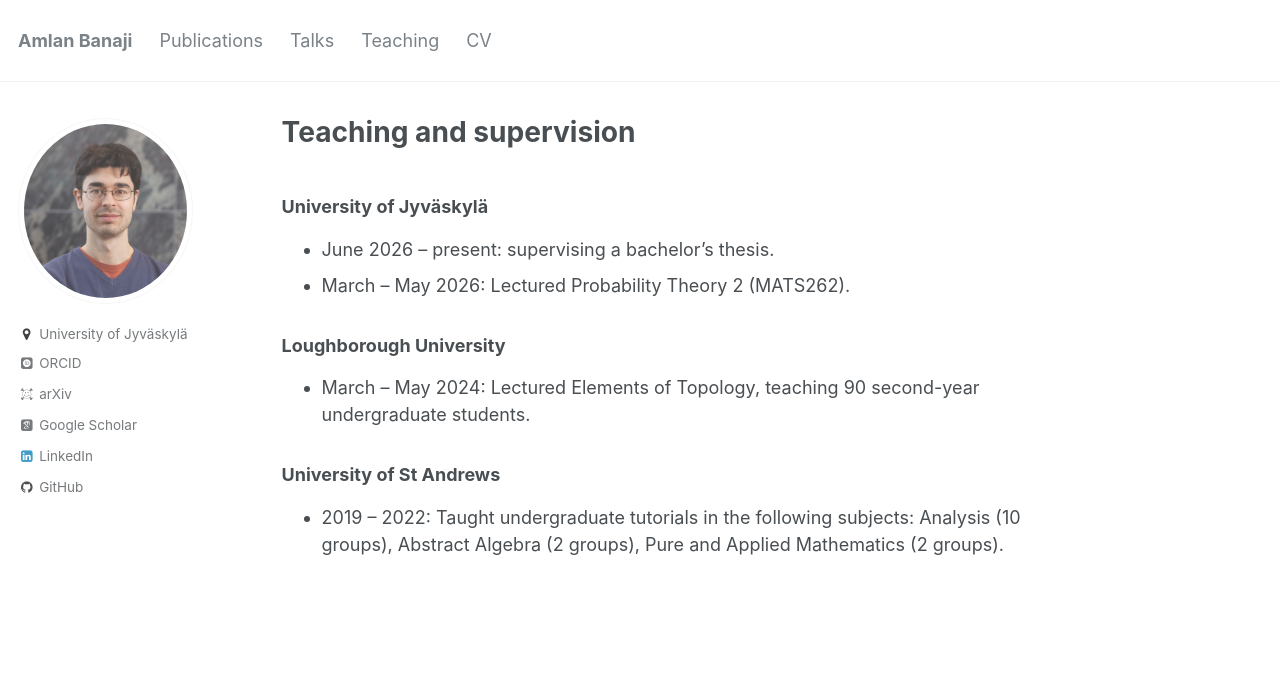
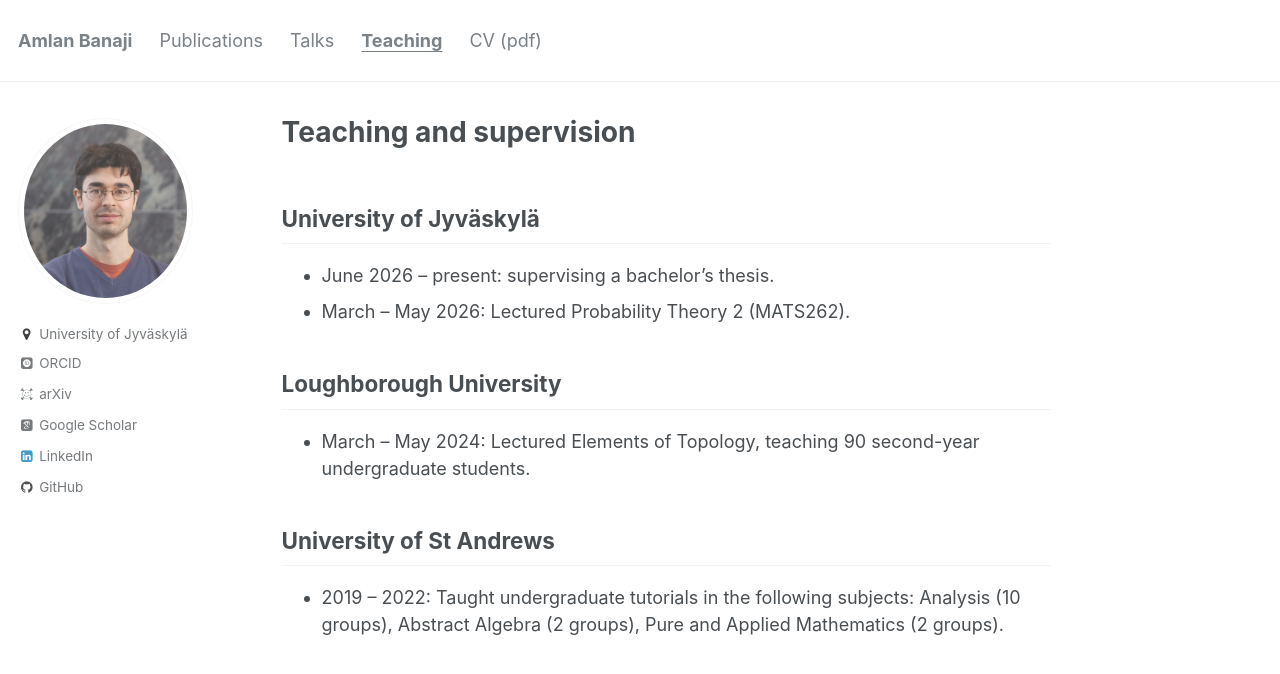
Before and after one commit to amlan-banaji/amlan-banaji.github.io, a Jekyll site: the page built from _pages/teaching.md, in a window 1280 px wide. Shown: the top 674 px of the page. Built offline with Jekyll 4.4.1, drawn with Linux system fonts in a browser that asks for light colours; some web fonts are replaced.

Commit message:
current page navigation

```diff
--- a/_data/navigation.yml
+++ b/_data/navigation.yml
@@ -12,5 +12,5 @@ main:
   #- title: "Software"
   #  url: /software/
 
-  - title: "CV"
+  - title: "CV (pdf)"
     url: /files/cv.pdf
--- a/_includes/author-profile.html
+++ b/_includes/author-profile.html
@@ -22,7 +22,7 @@
   </div>
 
   <div class="author__urls-wrapper">
-    <button class="btn btn--inverse">Follow</button>
+    <button class="btn btn--inverse">Profiles</button>
     <ul class="author__urls social-icons">
       {% if author.location %}
         <li><i class="fa fa-fw fa-map-marker" aria-hidden="true"></i> {{ author.location }}</li>
--- a/_includes/masthead.html
+++ b/_includes/masthead.html
@@ -5,15 +5,29 @@
     <div class="masthead__menu">
       <nav id="site-nav-static" class="greedy-nav" aria-label="Main navigation">
         <ul class="visible-links">
-          <li class="masthead__menu-item masthead__menu-item--lg"><a href="{{ base_path }}/">{{ site.title }}</a></li>
+
+          <li class="masthead__menu-item masthead__menu-item--lg">
+            <a href="{{ base_path }}/"
+               {% if page.url == "/" %}aria-current="page"{% endif %}>
+              {{ site.title }}
+            </a>
+          </li>
+
           {% for link in site.data.navigation.main %}
-            {% if link.url contains 'http' %}
-              {% assign domain = '' %}
-              {% else %}
+            {% if link.url contains "http" %}
+              {% assign domain = "" %}
+            {% else %}
               {% assign domain = base_path %}
             {% endif %}
-            <li class="masthead__menu-item"><a href="{{ domain }}{{ link.url }}">{{ link.title }}</a></li>
+
+            <li class="masthead__menu-item">
+              <a href="{{ domain }}{{ link.url }}"
+                 {% if page.url == link.url %}aria-current="page"{% endif %}>
+                {{ link.title }}
+              </a>
+            </li>
           {% endfor %}
+
         </ul>
       </nav>
     </div>
--- a/_pages/talks.md
+++ b/_pages/talks.md
@@ -19,7 +19,7 @@ description: >-
 
 ## Talks
 
-See the [full list](https://amlan-banaji.github.io/files/BanajiTalks.pdf) of my more than 50 mathematical talks and minicourses.
+See the [full talks list (pdf)](https://amlan-banaji.github.io/files/BanajiTalks.pdf) of my more than 50 mathematical talks and minicourses.
 
 ### Invited keynote talks and minicourses
 
@@ -95,7 +95,7 @@ I have also spoken at the Pint of Science (Loughborough) 2024 and to the St Andr
 
 ## Conferences
 
-See the [full list](https://amlan-banaji.github.io/files/BanajiConferences.pdf) of the more than 30 mathematical conferences I have attended.
+See the [full conference list (pdf)](https://amlan-banaji.github.io/files/BanajiConferences.pdf) of the more than 30 mathematical conferences I have attended.
 
 
 {% include base_path %}
--- a/_pages/teaching.md
+++ b/_pages/teaching.md
@@ -7,15 +7,15 @@ description: >-
 ---
 {% include base_path %}
 
-### University of Jyväskylä
+## University of Jyväskylä
 
 - June 2026 – present: supervising a bachelor's thesis.
 - March – May 2026: Lectured Probability Theory 2 (MATS262).
 
-### Loughborough University
+## Loughborough University
 
 - March – May 2024: Lectured Elements of Topology, teaching 90 second-year undergraduate students.
 
-### University of St Andrews
+## University of St Andrews
 
 - 2019 – 2022: Taught undergraduate tutorials in the following subjects: Analysis (10 groups), Abstract Algebra (2 groups), Pure and Applied Mathematics (2 groups).
--- a/assets/css/main.scss
+++ b/assets/css/main.scss
@@ -56,3 +56,9 @@
 #site-nav-static .visible-links a {
   margin: 0;
 }
+
+#site-nav-static a[aria-current="page"] {
+  font-weight: 700;
+  text-decoration: underline;
+  text-underline-offset: 0.2em;
+}
```
